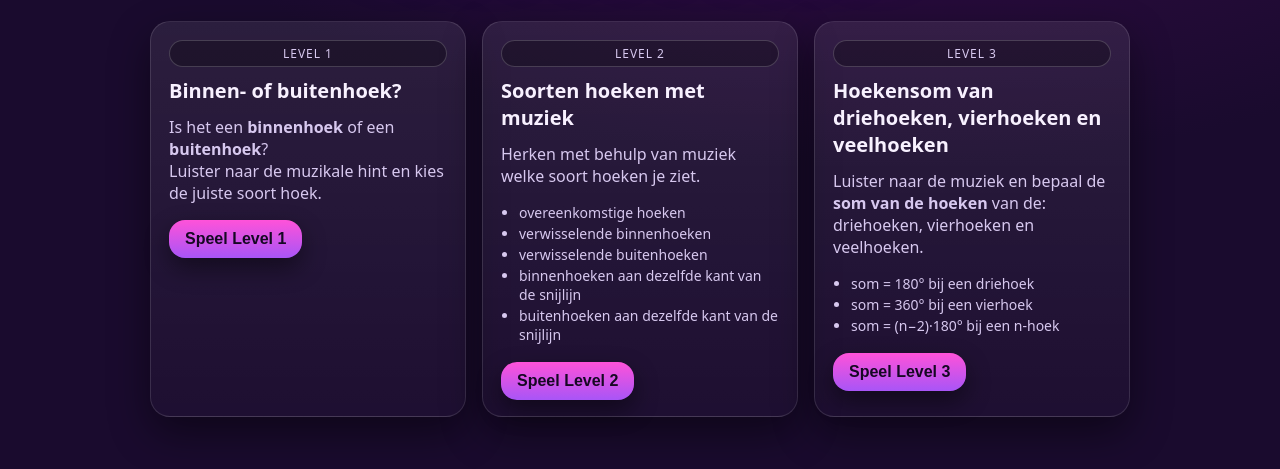
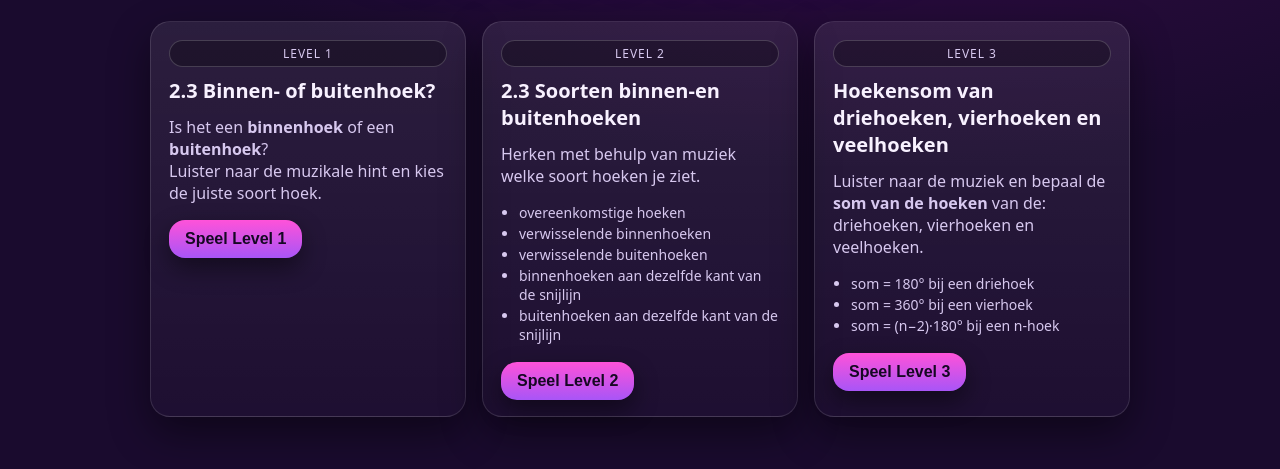
Before and after one commit to Intunez/3SoundAngles3, a plain HTML site: page index.html in a window 1280 px wide. Shown: the part 235-704 px from the top of the page. Drawn offline with Linux system fonts and the light colour scheme.

Commit message:
Update index.html

```diff
--- a/index.html
+++ b/index.html
@@ -191,7 +191,7 @@
       <!-- LEVEL 1 -->
       <article class="card">
         <div class="badge">Level 1</div>
-        <h2 class="card-title">Binnen- of buitenhoek?</h2>
+        <h2 class="card-title"> 2.3 Binnen- of buitenhoek?</h2>
         <p class="subtitle" style="margin-top:2px">
           Is het een <strong>binnenhoek</strong> of een <strong>buitenhoek</strong>?<br>
           Luister naar de muzikale hint en kies de juiste soort hoek.
@@ -204,7 +204,7 @@
       <!-- LEVEL 2 -->
       <article class="card">
         <div class="badge">Level 2</div>
-        <h2 class="card-title">Soorten hoeken met muziek</h2>
+        <h2 class="card-title"> 2.3 Soorten binnen-en buitenhoeken</h2>
         <p class="subtitle" style="margin-top:2px">
           Herken met behulp van muziek welke soort hoeken je ziet.
         </p>
```
